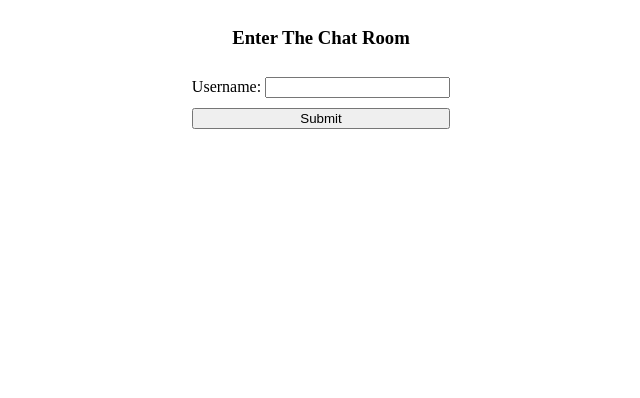
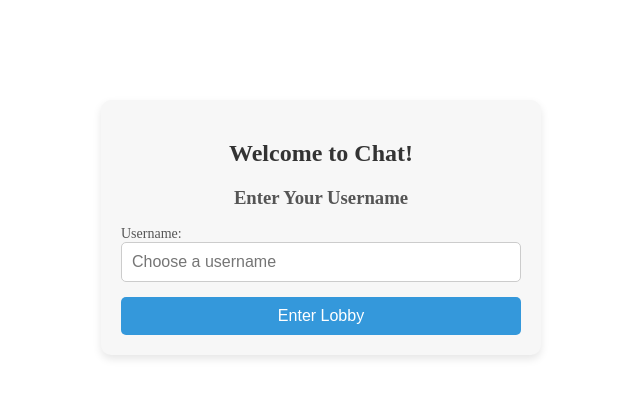
Before and after one commit to hemmokarja/Live-Chat-k8s, a Flask app: page / in a window 1280 px wide. Shown: the top 398 px of the page, without its empty margins (319-959 px from the left). Run offline with Flask 3, Linux system fonts and the light colour scheme; some libraries are stand-ins or nearby versions.

Commit message:
Actually working solutiongit add *

```diff
--- /dev/null
+++ b/src/frontend/frontend.py
@@ -0,0 +1,38 @@
+import requests
+from flask import Flask, render_template, request, session, redirect, url_for, jsonify
+
+app = Flask(__name__)
+app.config["SECRET_KEY"] = "your_secret_key"
+
+
+BACKEND_URL = "http://localhost:5002"
+
+
+@app.route("/", methods=["GET"])
+def index():
+    session.clear()  # Clear session when returning to the landing page
+    return render_template("home.html")
+
+@app.route("/check_username", methods=["POST"])
+def check_username():
+    username = request.form.get("username")
+    response = requests.post(
+        f"{BACKEND_URL}/check_username", json={"username": username}
+    )
+    data = response.json()
+    if not data["available"]:
+        return render_template(
+            "home.html", error="Username is already taken. Please choose another."
+        )
+    session["username"] = username
+    return redirect(url_for("lobby"))
+
+@app.route("/lobby")
+def lobby():
+    username = session.get("username")
+    if not username:
+        return redirect(url_for("index"))
+    return render_template("lobby.html", username=username)
+
+if __name__ == "__main__":
+    app.run(host="0.0.0.0", port=5001, debug=True)
--- a/src/frontend/frontend_service.py
+++ /dev/null
@@ -1,58 +0,0 @@
-from flask import Flask, render_template, request, redirect, url_for, flash
-from flask_socketio import SocketIO, emit
-import requests
-import socketio as client_socketio
-
-LOBBY_SERVICE_URL = "http://localhost:5002"
-
-app = Flask(__name__)
-app.secret_key = "supersecretkey"
-socketio = SocketIO(app)
-
-# client for listending to emissions from lobby service
-lobby_sio = client_socketio.Client()
-lobby_sio.connect(LOBBY_SERVICE_URL)
-
-
-@app.route("/", methods=["GET", "POST"])
-def home():
-    if request.method == "POST":
-        username = request.form.get("username")
-        if not username:
-            return render_template("home.html", error="Please, enter a username!")
-
-        response = requests.post(
-            f"{LOBBY_SERVICE_URL}/login", data={"username": username}
-        )
-
-        if response.status_code == 200:
-            return redirect(url_for("lobby"))
-        else:
-            error_message = response.json().get("message", "Something went wrong!")
-            return render_template("home.html", error=error_message)
-
-    return render_template("home.html")
-
-
-@app.route("/lobby")
-def lobby():
-    return render_template("lobby.html")
-
-
-@socketio.on("connect")
-def handle_connect():
-    print("Client connected to frontend service")
-    # when a new client connects, request the current user list from the Lobby Service
-    response = requests.get(f"{LOBBY_SERVICE_URL}/users")
-    if response.status_code == 200:
-        users = response.json().get("users", [])
-        emit("user_update", {"users": users})
-
-
-@lobby_sio.on("user_update")
-def forward_user_update(data):
-    socketio.emit("user_update", data)
-
-
-if __name__ == "__main__":
-    socketio.run(app, port=5001, debug=True)
--- a/src/frontend/static/css/style.css
+++ b/src/frontend/static/css/style.css
@@ -1,69 +1,138 @@
-.content {
-    display: flex;
-    align-items: center;
-    justify-content: center;
-  }
+/* Styling for form container */
+.form-container {
+  max-width: 400px;
+  margin: 100px auto;  /* Center the form vertically and horizontally */
+  padding: 20px;
+  border-radius: 10px;
+  background-color: #f7f7f7;
+  box-shadow: 0 4px 8px rgba(0, 0, 0, 0.1);
+  text-align: center; /* Center align text inside the form */
+}
 
-  .buttons {
-    display: flex;
-    flex-direction: column;
-    align-items: center;
-    justify-content: center;
-    gap: 10px;
-  }
+/* Centering the header */
+.header-title {
+  text-align: center;
+  color: #333;
+  margin-bottom: 20px;
+  font-size: 24px;
+}
 
-  .join {
-    display: flex;
-    flex-direction: row;
-    width: 100%;
-  }
+/* Styling for h3 inside the form */
+.form-container h3 {
+  text-align: center;
+  color: #555;
+  margin-bottom: 15px;
+}
 
-  .submit-btn {
-    width: 100%;
-  }
+/* Styling input group */
+.input-group {
+  margin-bottom: 15px;
+  text-align: left; /* Ensure label and input are aligned on the left */
+}
 
-  .message-box {
-    border-color: black;
-    border-width: 2px;
-    border-style: solid;
-    border-radius: 10px;
-    background-color: whitesmoke;
-    height: 80vh;
-    display: flex;
-    flex-direction: column;
-    width: 80vw;
-    align-items: stretch;
-  }
+.input-group label {
+  font-size: 14px;
+  color: #555;
+  margin-bottom: 5px;
+}
 
-  .messages {
-    overflow-y: scroll;
-    flex: 1;
-    width: 100%;
-  }
+.input-group input {
+  width: 100%;
+  padding: 10px;
+  border: 1px solid #ccc;
+  border-radius: 5px;
+  box-sizing: border-box;
+  font-size: 16px;
+}
 
-  .inputs {
-    padding: 10px;
-    display: flex;
-  }
+.input-group input:focus {
+  border-color: #3498db;
+  outline: none;
+  box-shadow: 0 0 5px rgba(52, 152, 219, 0.5);
+}
 
-  h2 {
-    text-align: center;
-  }
+/* Error message styling */
+.error-message {
+  color: red;
+  text-align: center;
+  margin-top: 10px;
+}
 
-  #message {
-    flex: 1;
-  }
+/* Submit button styling */
+.submit-btn {
+  display: block;
+  width: 100%;
+  padding: 10px;
+  background-color: #3498db;
+  color: white;
+  border: none;
+  border-radius: 5px;
+  font-size: 16px;
+  cursor: pointer;
+  transition: background-color 0.3s ease;
+}
 
-  .text {
-    display: flex;
-    flex-direction: row;
-    align-items: center;
-    justify-content: space-between;
-    padding-left: 10px;
-    padding-right: 10px;
-  }
+.submit-btn:hover {
+  background-color: #2980b9;
+}
 
-  .muted {
-    font-size: 10px;
-    color: darkgray;
-  }
+.submit-btn:focus {
+  outline: none;
+  box-shadow: 0 0 5px rgba(41, 128, 185, 0.5);
+}
+
+
+
+  /* General styling for lobby */
+.lobby-container {
+  max-width: 600px;
+  margin: 50px auto;
+  padding: 20px;
+  border-radius: 10px;
+  background-color: #f0f0f0;
+  box-shadow: 0 4px 8px rgba(0, 0, 0, 0.1);
+}
+
+.lobby-container h2 {
+  text-align: center;
+  color: #333;
+}
+
+.lobby-container p {
+  text-align: center;
+  color: #555;
+}
+
+.username {
+  font-weight: bold;
+  color: #2c3e50;
+}
+
+/* Styling the user list */
+.user-list-container {
+  margin-top: 20px;
+  border-top: 1px solid #ddd;
+  padding-top: 10px;
+}
+
+.user-list {
+  list-style: none;
+  padding: 0;
+}
+
+.user-item {
+  display: flex;
+  align-items: center;
+  justify-content: space-between;
+  background-color: #ffffff;
+  padding: 10px 15px;
+  margin-bottom: 10px;
+  border-radius: 5px;
+  border: 1px solid #ddd;
+  box-shadow: 0 2px 4px rgba(0, 0, 0, 0.1);
+  color: #333;
+}
+
+.user-item:hover {
+  background-color: #eaeaea;
+}
--- a/src/frontend/templates/home.html
+++ b/src/frontend/templates/home.html
@@ -1,16 +1,17 @@
 {% extends 'base.html' %}
 {% block content %}
-<form method="post" class="buttons">
-  <h3>Enter The Chat Room</h3>
-  <div>
-    <label>Username:</label>
-    <input type="text" name="username" />
-  </div>
-  <button type="submit" name="submit-username" class="submit-btn">Submit</button>
-  {% if error %}
-  <ul>
-    <li>{{error}}</li>
-  </ul>
-  {% endif %}
-</form>
+<div class="form-container">
+  <h2 class="header-title">Welcome to Chat!</h2>
+  <form action="/check_username" method="POST">
+    <h3>Enter Your Username</h3>
+    <div class="input-group">
+      <label for="username">Username:</label>
+      <input type="text" placeholder="Choose a username" name="username" id="username" required />
+    </div>
+    <button type="submit" class="submit-btn">Enter Lobby</button>
+    {% if error %}
+    <div id="error" class="error-message">{{ error }}</div>
+    {% endif %}
+  </form>
+</div>
 {% endblock %}
```
Also changed, not shown: src/backend/backend.py (added, +44 -0 lines), src/frontend/templates/lobby.html (+36 -39 lines), src/lobby/lobby_service.py (deleted, +0 -33 lines), src/socket/websocket_service.py (deleted, +0 -19 lines).
